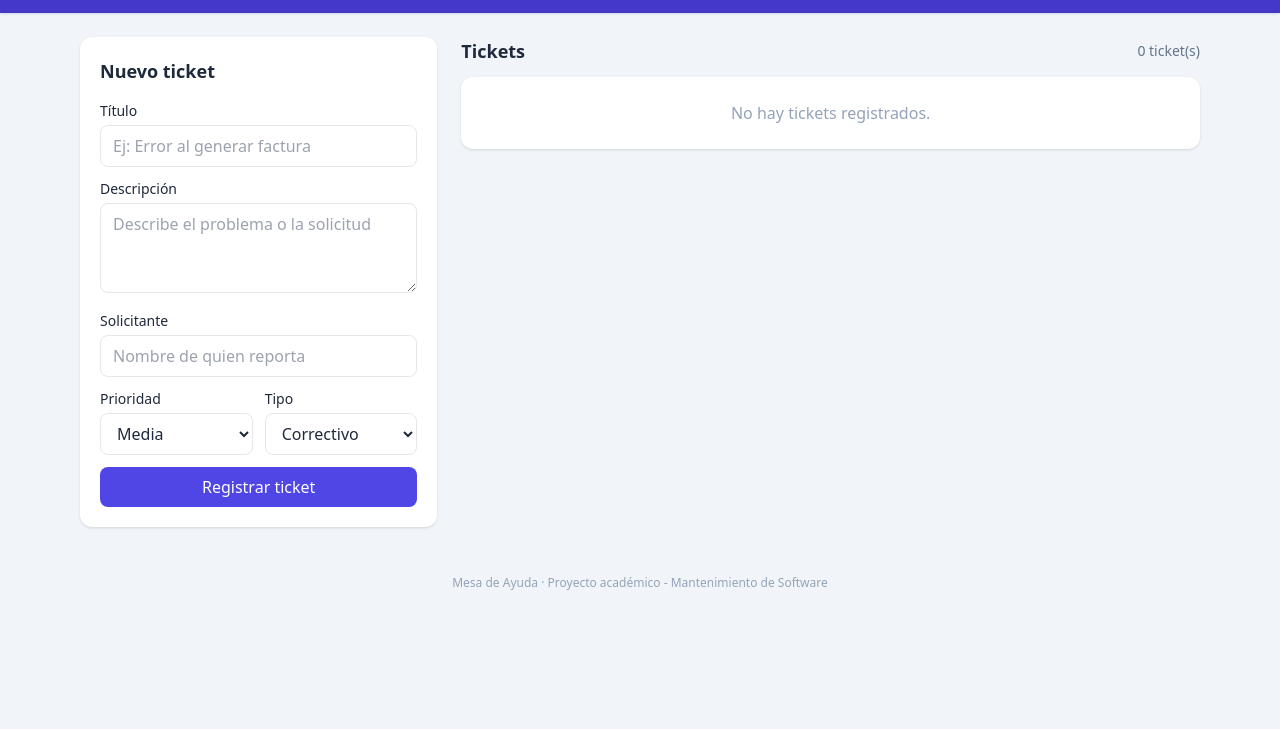
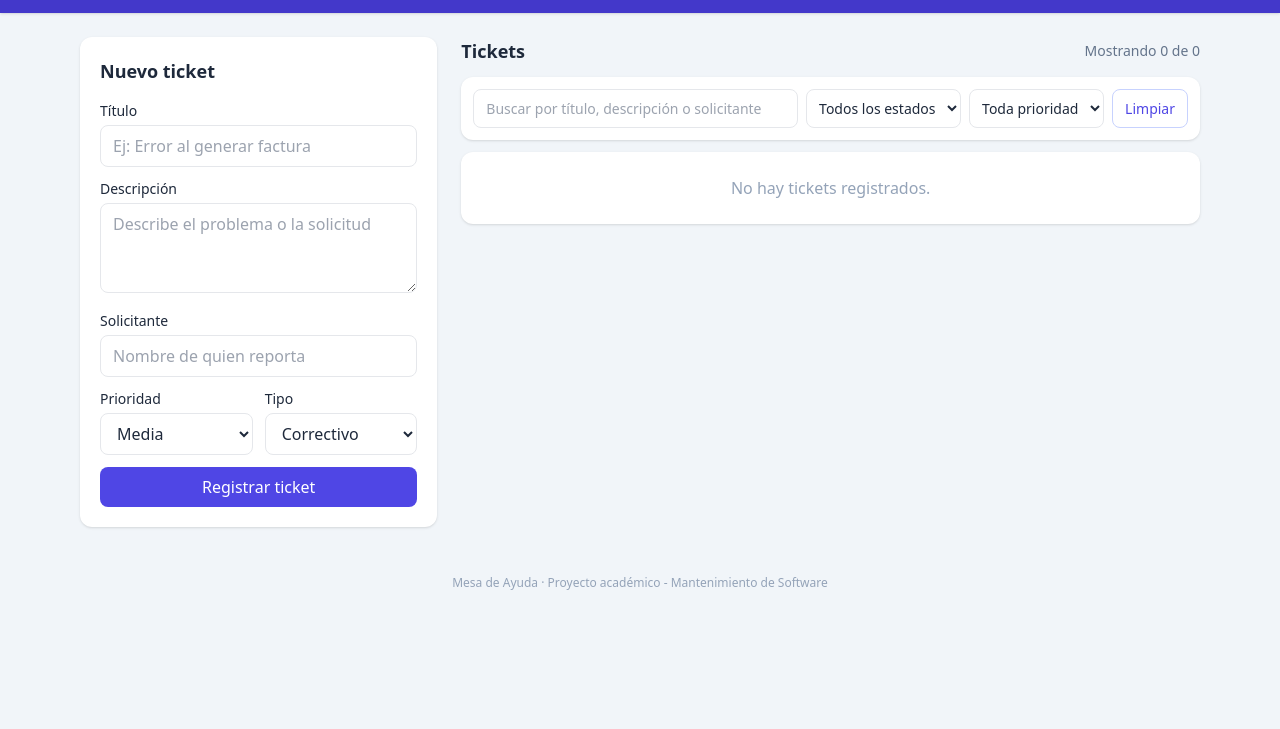
Before and after one commit to ZxJeisonxZ/mesa-ayuda-tickets, a plain HTML site: page index.html in a window 1280 px wide. Shown: the part 71-800 px from the top of the page. Drawn offline with nearby package versions, Linux system fonts and the light colour scheme.

Commit message:
feat(HU-04): agregar búsqueda y filtros

```diff
--- a/index.html
+++ b/index.html
@@ -13,7 +13,7 @@
         <h1 class="text-2xl font-bold">Mesa de Ayuda</h1>
         <p class="text-indigo-200 text-sm">Gestión de tickets de soporte y mantenimiento de software</p>
       </div>
-      <span class="text-xs bg-indigo-900/40 px-2 py-1 rounded">v1.2.0</span>
+      <span class="text-xs bg-indigo-900/40 px-2 py-1 rounded">v1.3.0</span>
     </div>
   </header>
 
@@ -69,6 +69,25 @@
         <h2 class="text-lg font-semibold">Tickets</h2>
         <span id="ticket-count" class="text-sm text-slate-500"></span>
       </div>
+      <!-- HU-04: búsqueda y filtros -->
+      <div id="filtros" class="bg-white rounded-xl shadow p-3 mb-3 flex flex-wrap gap-2">
+        <input id="filtro-texto" type="search" placeholder="Buscar por título, descripción o solicitante" class="flex-1 min-w-[200px] border rounded-lg px-3 py-2 text-sm">
+        <select id="filtro-estado" class="border rounded-lg px-2 py-2 text-sm bg-white">
+          <option value="">Todos los estados</option>
+          <option value="abierto">Abierto</option>
+          <option value="en_progreso">En progreso</option>
+          <option value="resuelto">Resuelto</option>
+          <option value="cerrado">Cerrado</option>
+        </select>
+        <select id="filtro-prioridad" class="border rounded-lg px-2 py-2 text-sm bg-white">
+          <option value="">Toda prioridad</option>
+          <option value="baja">Baja</option>
+          <option value="media">Media</option>
+          <option value="alta">Alta</option>
+          <option value="critica">Crítica</option>
+        </select>
+        <button id="limpiar-filtros" type="button" class="text-sm text-indigo-600 border border-indigo-200 rounded-lg hover:bg-indigo-50 px-3 py-2">Limpiar</button>
+      </div>
       <div id="aviso" class="hidden" role="status"></div>
       <div id="ticket-list" class="space-y-3"></div>
     </section>
@@ -80,6 +99,7 @@
 
   <script src="js/validation.js"></script>
   <script src="js/storage.js"></script>
+  <script src="js/filters.js"></script>
   <script src="js/app.js"></script>
 </body>
 </html>
--- a/js/app.js
+++ b/js/app.js
@@ -1,5 +1,5 @@
 // Mesa de Ayuda - Lógica principal
-// Versión 1.2.0: validación (HU-01), persistencia (HU-02) y gestión de estado y técnico (HU-03).
+// Versión 1.3.0: validación (HU-01), persistencia (HU-02), estado y técnico (HU-03) y filtros (HU-04).
 
 const PRIORIDADES = {
   baja: { etiqueta: 'Baja', clase: 'bg-slate-100 text-slate-700' },
@@ -32,6 +32,10 @@ const form = document.getElementById('ticket-form');
 const lista = document.getElementById('ticket-list');
 const contador = document.getElementById('ticket-count');
 const aviso = document.getElementById('aviso');
+const filtroTexto = document.getElementById('filtro-texto');
+const filtroEstado = document.getElementById('filtro-estado');
+const filtroPrioridad = document.getElementById('filtro-prioridad');
+const botonLimpiar = document.getElementById('limpiar-filtros');
 
 function escaparHTML(texto) {
   const mapa = { '&': '&amp;', '<': '&lt;', '>': '&gt;', '"': '&quot;', "'": '&#39;' };
@@ -159,13 +163,26 @@ function mostrarErrores(errores) {
   });
 }
 
+function criteriosActuales() {
+  return {
+    texto: filtroTexto.value,
+    estado: filtroEstado.value,
+    prioridad: filtroPrioridad.value,
+  };
+}
+
 function render() {
-  contador.textContent = `${tickets.length} ticket(s)`;
+  const visibles = Filtros.aplicar(tickets, criteriosActuales());
+  contador.textContent = `Mostrando ${visibles.length} de ${tickets.length}`;
   if (tickets.length === 0) {
     lista.innerHTML = '<p class="text-center text-slate-400 bg-white rounded-xl shadow p-6">No hay tickets registrados.</p>';
     return;
   }
-  lista.innerHTML = tickets.map(renderTicket).join('');
+  if (visibles.length === 0) {
+    lista.innerHTML = '<p class="text-center text-slate-400 bg-white rounded-xl shadow p-6">Ningún ticket coincide con los filtros.</p>';
+    return;
+  }
+  lista.innerHTML = visibles.map(renderTicket).join('');
 }
 
 form.addEventListener('submit', (e) => {
@@ -203,4 +220,15 @@ lista.addEventListener('change', (e) => {
   render();
 });
 
+// HU-04: búsqueda y filtros
+filtroTexto.addEventListener('input', render);
+filtroEstado.addEventListener('change', render);
+filtroPrioridad.addEventListener('change', render);
+botonLimpiar.addEventListener('click', () => {
+  filtroTexto.value = '';
+  filtroEstado.value = '';
+  filtroPrioridad.value = '';
+  render();
+});
+
 render();
--- /dev/null
+++ b/js/filters.js
@@ -0,0 +1,33 @@
+// HU-04 · Búsqueda y filtros (mantenimiento perfectivo)
+// Filtra los tickets por texto, estado y prioridad.
+
+const Filtros = {
+  /**
+   * Normaliza un texto: minúsculas y sin tildes.
+   * @param {string} texto
+   * @returns {string}
+   */
+  normalizar(texto) {
+    return String(texto ?? '')
+      .toLowerCase()
+      .normalize('NFD')
+      .replace(/[̀-ͯ]/g, '');
+  },
+
+  /**
+   * Aplica los criterios de búsqueda a la lista de tickets.
+   * @param {Array} tickets
+   * @param {{texto?: string, estado?: string, prioridad?: string}} criterios
+   * @returns {Array} Tickets que cumplen todos los criterios.
+   */
+  aplicar(tickets, { texto = '', estado = '', prioridad = '' } = {}) {
+    const busqueda = this.normalizar(texto.trim());
+    return tickets.filter((t) => {
+      if (estado && t.estado !== estado) return false;
+      if (prioridad && t.prioridad !== prioridad) return false;
+      if (!busqueda) return true;
+      const contenido = this.normalizar(`${t.titulo} ${t.descripcion} ${t.solicitante}`);
+      return contenido.includes(busqueda);
+    });
+  },
+};
```
